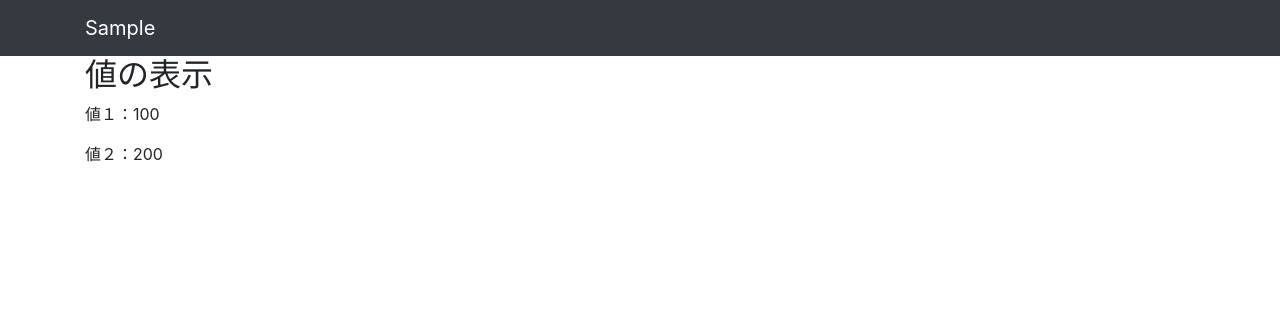
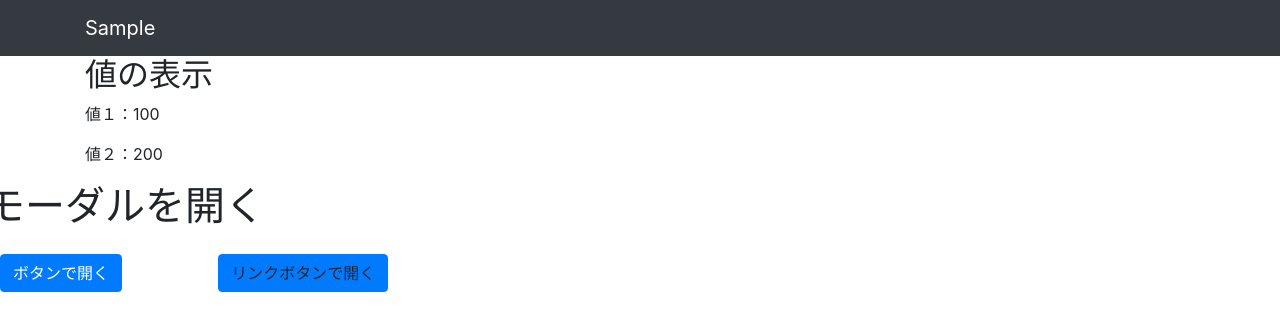
Before and after one commit to hamupapa/crow_project, a Flask app: page / in a window 1280 px wide. Shown: the top 331 px of the page. Run offline with Flask 2, Linux system fonts and the light colour scheme; some libraries are stand-ins or nearby versions.

Commit message:
モーダルウインドウ追加

```diff
--- a/flaskKOH/templates/index.html
+++ b/flaskKOH/templates/index.html
@@ -23,5 +23,39 @@
         <p>値１：{{ values.val1 }}</p>
         <p>値２：{{ values.val2 }}</p>
     </div>
+    <div>
+        <!-- モーダルを開くボタン -->
+        <div class="conatiner">
+            <div class="row my-3">
+                <h1>モーダルを開く</h1>
+            </div>
+            <div class="row mb-5">
+                <div class="col-2">
+                    <button type="button" class="btn btn-primary mb-12" data-toggle="modal" data-target="#testModal">ボタンで開く</button>
+                </div>
+                <div class="col-2">
+                    <a class="btn btn-primary" data-toggle="modal" data-target="#testModal">リンクボタンで開く</a>
+                </div>
+            </div>
+        </div>
+
+        <!-- ボタン・リンククリック後に表示される画面の内容 -->
+        <div class="modal fade" id="testModal" tabindex="-1" role="dialog" aria-labelledby="basicModal" aria-hidden="true">
+            <div class="modal-dialog">
+                <div class="modal-content">
+                    <div class="modal-header">
+                        <h4><div class="modal-title" id=""myMoodalLabel>削除確認画面</div></h4>
+                    </div>
+                    <div class="modal-body">
+                        <label>データを削除しますか？</label>
+                    </div>
+                    <div class="modal-footer">
+                        <button type="button" class="btn btn-default" data-dismiss="modal">閉じる</button>
+                        <button type="button" class="btn btn-danger">削除</button>
+                    </div>
+                </div>
+            </div>
+        </div>
+    </div>
 </body>
 </html>
```
